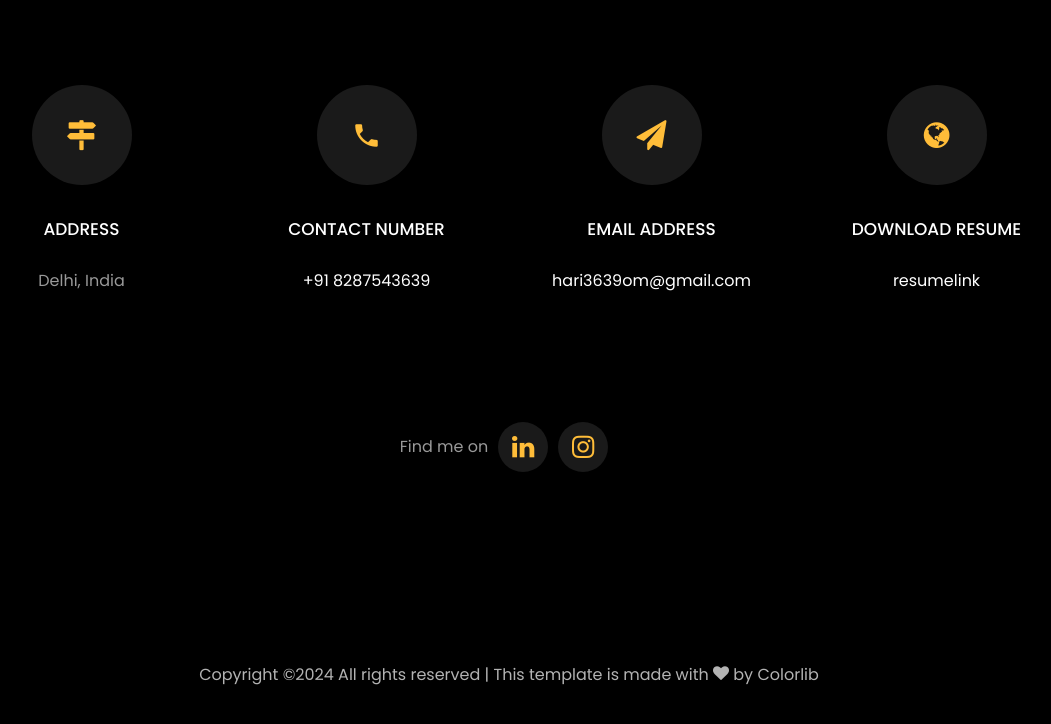
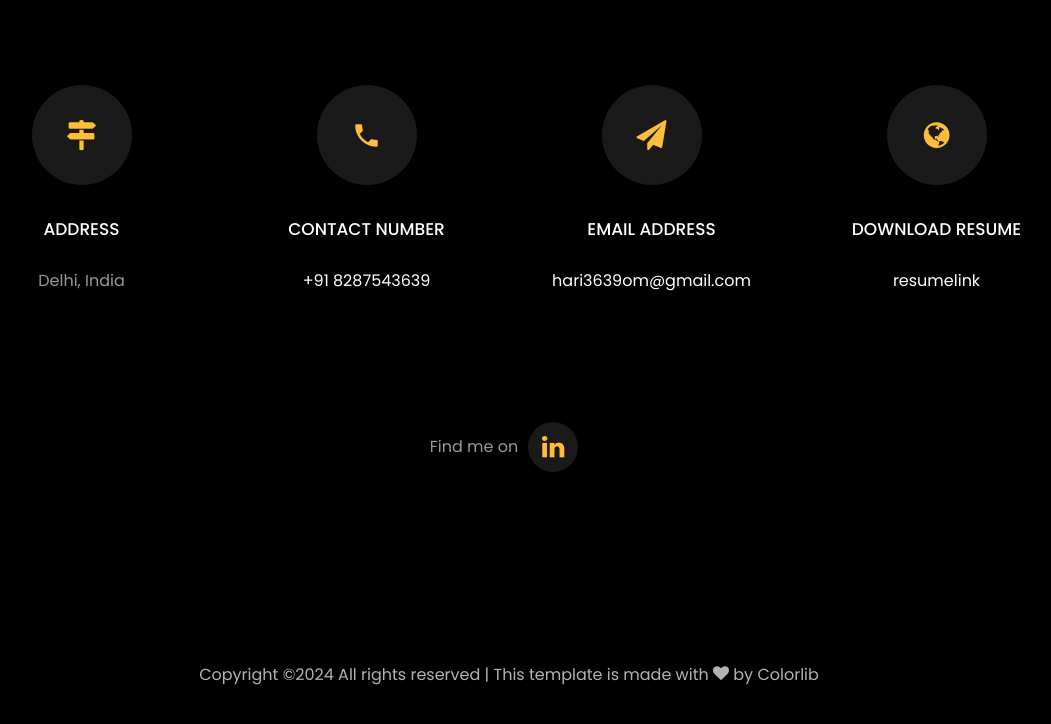
Before and after one commit to HariomAnalyst/portfolio.github.io, a plain HTML site: page index.html in a window 1280 px wide. Shown: the part 6001-6725 px from the top of the page, without its empty margins (131-1182 px from the left). Drawn offline with Linux system fonts and the light colour scheme; files whose address does not match are found by name.

Commit message:
Add files via upload

```diff
--- a/index.html
+++ b/index.html
@@ -679,7 +679,7 @@
 					  <li class="ftco-animate"><a href="http://www.linkedin.com/in/itshariom2003"><span class="icon-linkedin"></span></a></li>
 					  <!-- <li class="ftco-animate"><a href="https://twitter.com/rishabhnmishra"><span class="icon-twitter"></span></a></li> -->
 					  <!-- <li class="ftco-animate"><a href="https://twitter.com/rishabhnmishra"><span class="icon-facebook"></span></a></li> -->
-				      <li class="ftco-animate"><a href="https://www.instagram.com/hariom_analyst?igsh=dmJkMnlhdGJtOWRu"><span class="icon-instagram"></span></a></li>
+				      <!-- <li class="ftco-animate"><a href="https://www.instagram.com/hariom_analyst?igsh=dmJkMnlhdGJtOWRu"><span class="icon-instagram"></span></a></li> -->
 					</ul>
 				<br>
 		   </div>
```
